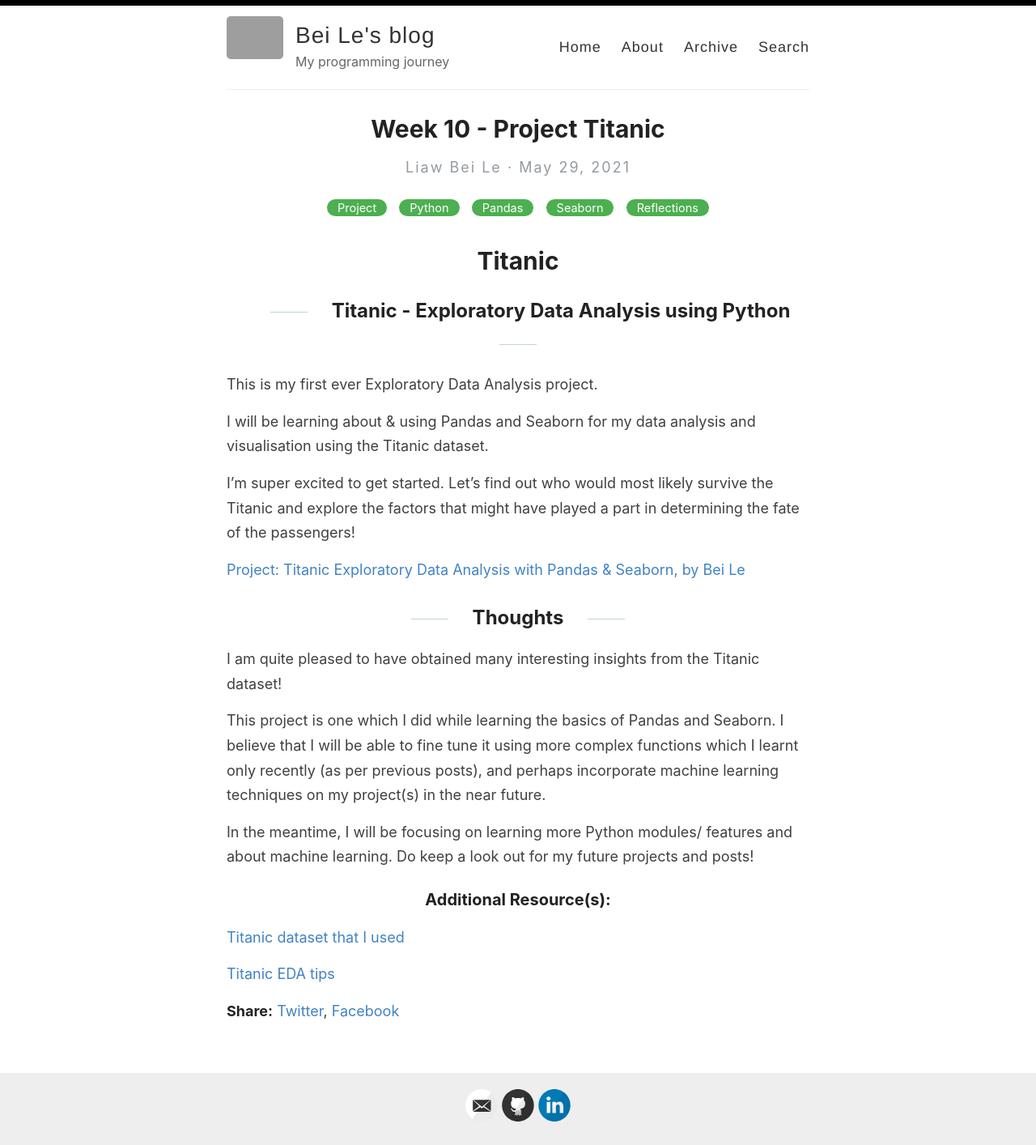
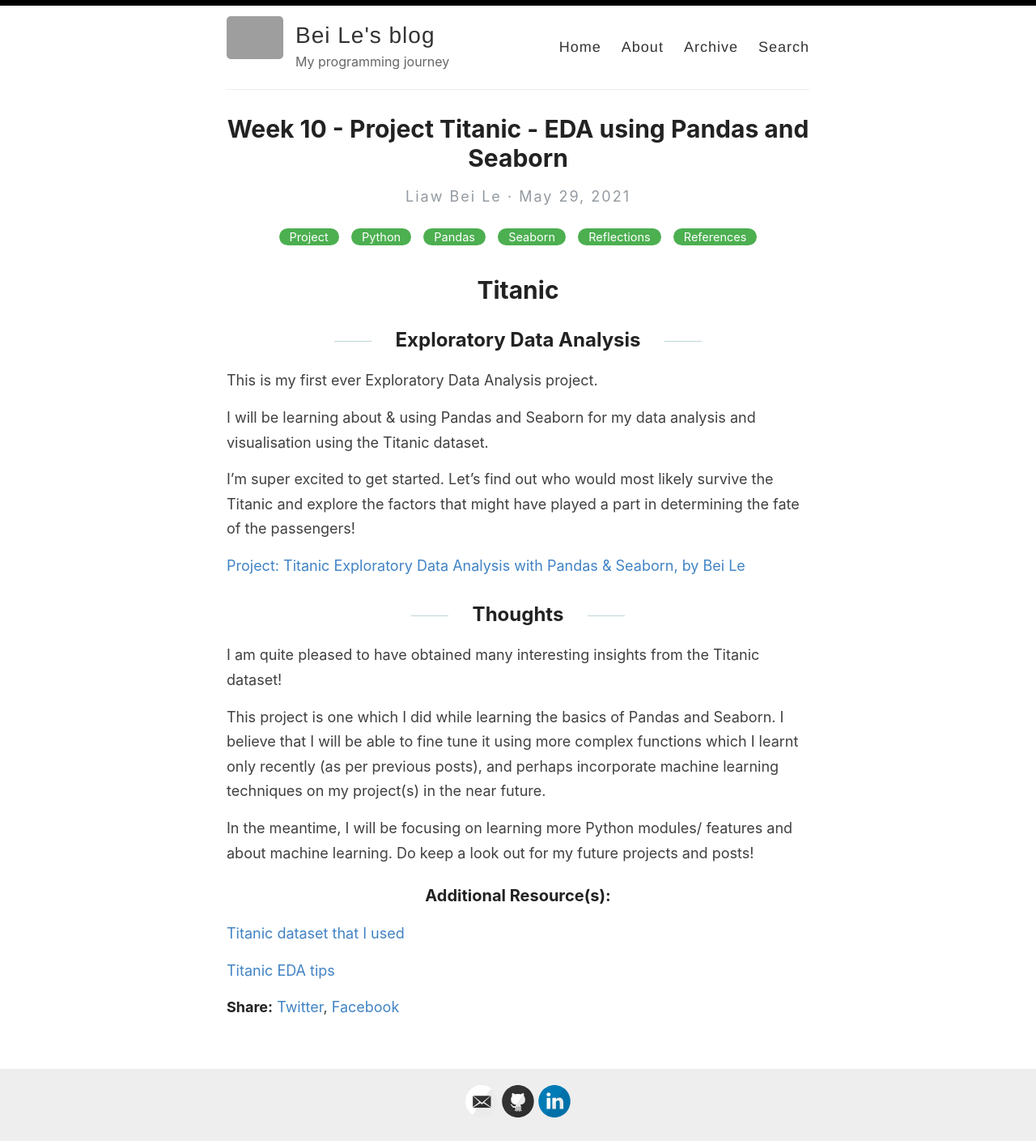
Before and after one commit to liawbeile/liawbeile.github.io, a Jekyll site: the page built from _posts/2021-5-29-may29.md, in a window 1280 px wide. Shown: the whole page at 81% size. Built offline with Jekyll 4.4.1, drawn with Linux system fonts in a browser that asks for light colours; grey boxes are pictures that could not be loaded.

Commit message:
upload post

```diff
--- a/_posts/2021-5-29-may29.md
+++ b/_posts/2021-5-29-may29.md
@@ -1,11 +1,11 @@
 ---
 layout: post
-title:  Week 10 - Project Titanic
-categories: Project Python Pandas Seaborn Reflections
+title:  Week 10 - Project Titanic - EDA using Pandas and Seaborn
+categories: Project Python Pandas Seaborn Reflections References
 ---
 
 # Titanic
-## Titanic - Exploratory Data Analysis using Python
+## Exploratory Data Analysis
 
 This is my first ever Exploratory Data Analysis project.
 
```
